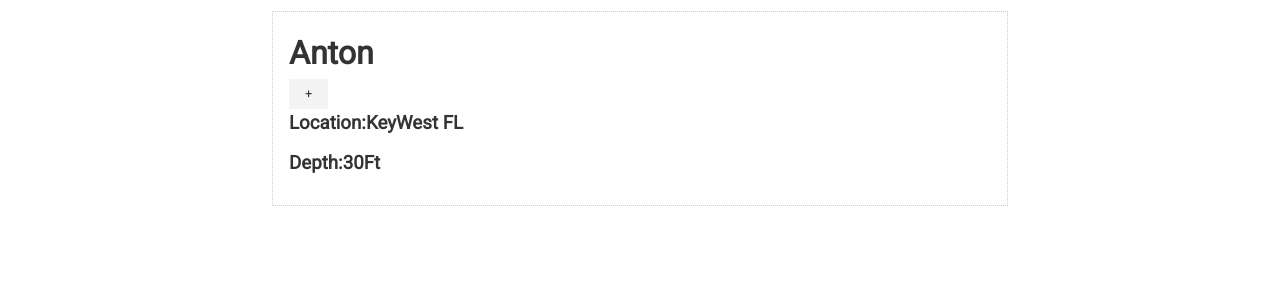
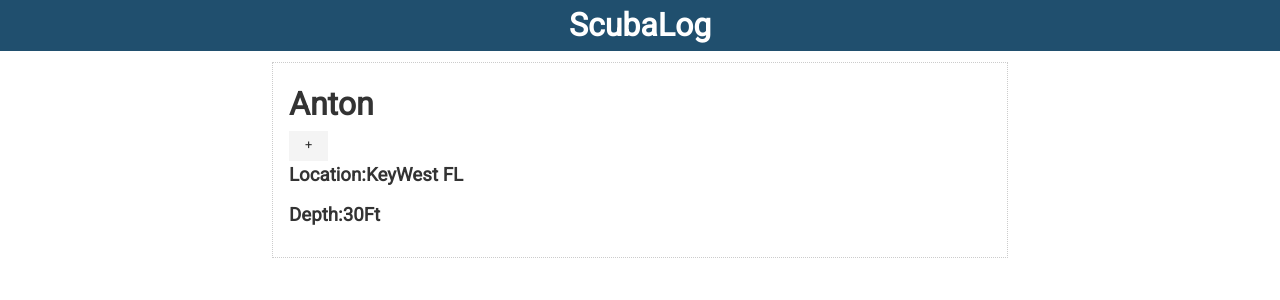
Before and after one commit to AntonBrito/svelte-scubalog, a Svelte app: page / in a window 1280 px wide. Shown: the top 300 px of the page. Built offline with nearby package versions, Linux system fonts and the light colour scheme.

Commit message:
Added navbar component

```diff
--- a/src/App.svelte
+++ b/src/App.svelte
@@ -1,4 +1,6 @@
 <script>
+	import Navbar from "./Navbar.svelte";
+
 	let name = "Anton";
 	let locationName = "KeyWest FL";
 	let depths = 30;
@@ -8,6 +10,7 @@
 	const removeDepth = () => (depths -= 1);
 	const toggleControls = () => (showControls = !showControls);
 </script>
+<Navbar />
 <div class="container">
 	<div class="card">
 		<h1>{name}</h1>
--- /dev/null
+++ b/src/Navbar.svelte
@@ -0,0 +1,9 @@
+<div class="navebar bg-primary">
+  <h1>ScubaLog</h1>
+</div>
+
+<style>
+  h1 {
+    text-align: center;
+  }
+</style>
```
